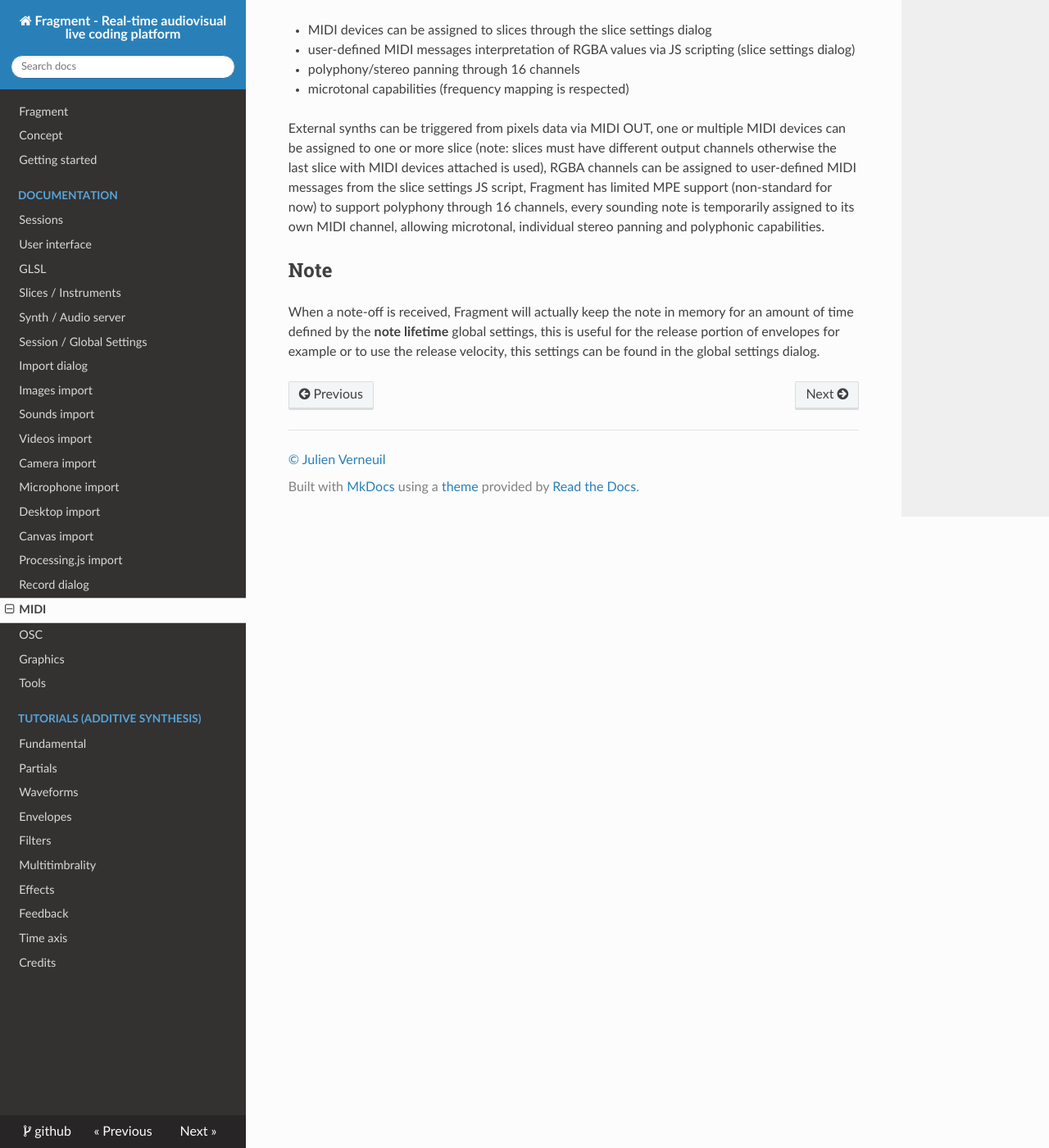
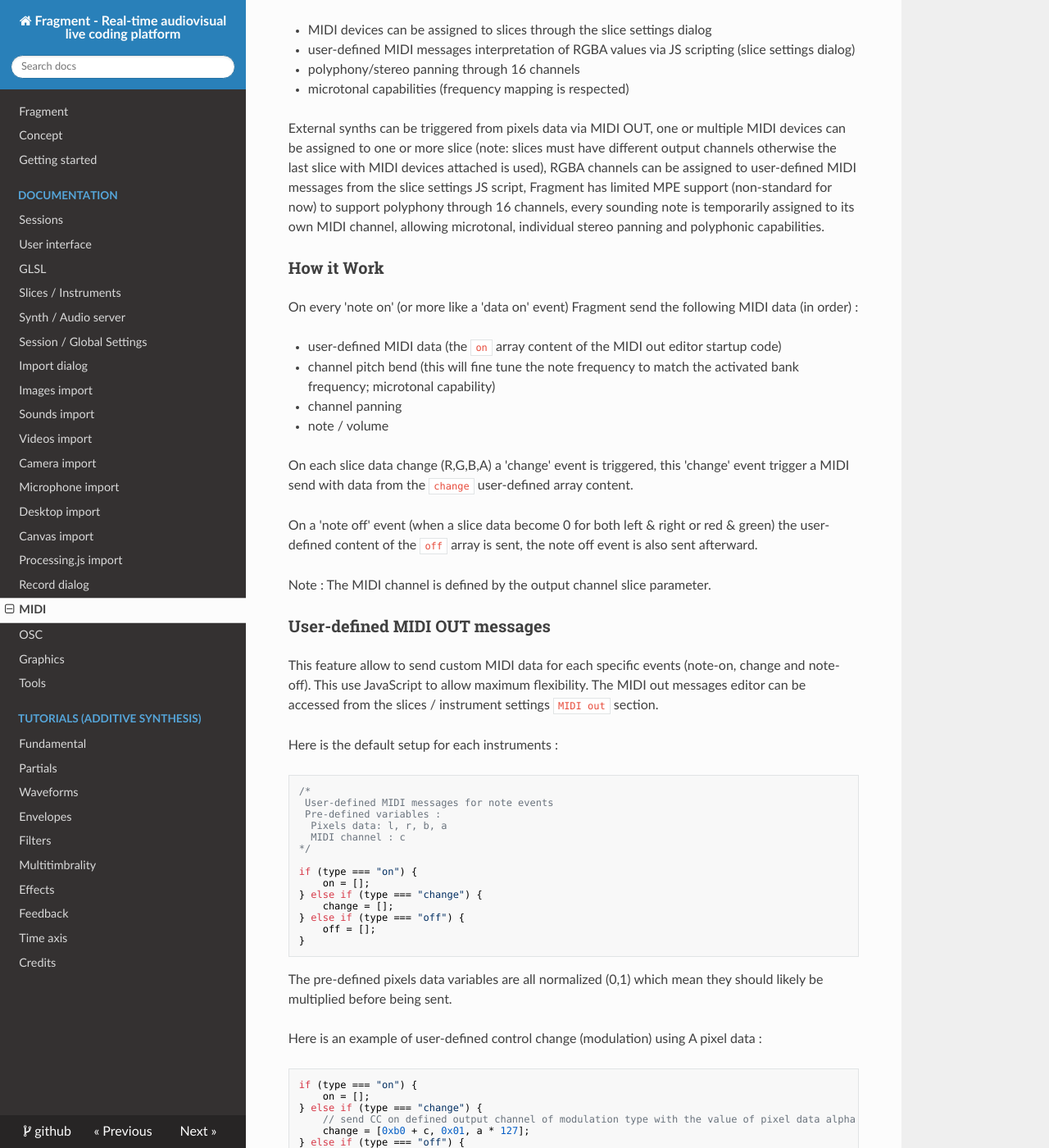
Before and after one commit to grz0zrg/fsynth, an MkDocs documentation site: the page built from documentation/mk/docs/midi.md, in a window 1280 px wide and 1400 px high, scrolled down 3183 px. Shown: the whole window at 82% size. Built offline with MkDocs 1.6.1, drawn with Linux system fonts in a browser that asks for light colours; nearby versions of some CDN libraries; old or Windows-style settings are respelled for this version of MkDocs; some of the changed text lies outside the part shown.

````diff
--- a/documentation/mk/docs/midi.md
+++ b/documentation/mk/docs/midi.md
@@ -153,6 +153,61 @@
 
 External synths can be triggered from pixels data via MIDI OUT, one or multiple MIDI devices can be assigned to one or more slice (note: slices must have different output channels otherwise the last slice with MIDI devices attached is used), RGBA channels can be assigned to user-defined MIDI messages from the slice settings JS script, Fragment has limited MPE support (non-standard for now) to support polyphony through 16 channels, every sounding note is temporarily assigned to its own MIDI channel, allowing microtonal, individual stereo panning and polyphonic capabilities.
 
+### How it Work
+
+On every 'note on' (or more like a 'data on' event) Fragment send the following MIDI data (in order) :
+
+* user-defined MIDI data (the `on` array content of the MIDI out editor startup code)
+* channel pitch bend (this will fine tune the note frequency to match the activated bank frequency; microtonal capability)
+* channel panning
+* note / volume
+
+On each slice data change (R,G,B,A) a 'change' event is triggered, this 'change' event trigger a MIDI send with data from the `change` user-defined array content.
+
+On a 'note off' event (when a slice data become 0 for both left & right or red & green) the user-defined content of the `off` array is sent, the note off event is also sent afterward.
+
+Note : The MIDI channel is defined by the output channel slice parameter.
+
+### User-defined MIDI OUT messages
+
+This feature allow to send custom MIDI data for each specific events (note-on, change and note-off). This use JavaScript to allow maximum flexibility. The MIDI out messages editor can be accessed from the slices / instrument settings `MIDI out` section.
+
+Here is the default setup for each instruments :
+
+```js
+/*
+ User-defined MIDI messages for note events
+ Pre-defined variables :
+  Pixels data: l, r, b, a
+  MIDI channel : c
+*/
+
+if (type === "on") {
+    on = [];
+} else if (type === "change") {
+    change = [];
+} else if (type === "off") {
+    off = [];
+}
+```
+
+The pre-defined pixels data variables are all normalized (0,1) which mean they should likely be multiplied before being sent.
+
+Here is an example of user-defined control change (modulation) using A pixel data :
+
+```js
+if (type === "on") {
+    on = [];
+} else if (type === "change") {
+    // send CC on defined output channel of modulation type with the value of pixel data alpha channel
+    change = [0xb0 + c, 0x01, a * 127];
+} else if (type === "off") {
+    off = [];
+}
+```
+
+Most JavaScript features in the MIDI out editor are supported, the editor data is saved and shared between session users.
+
 ## Note
 
 When a note-off is received, Fragment will actually keep the note in memory for an amount of time defined by the **note lifetime** global settings, this is useful for the release portion of envelopes for example or to use the release velocity, this settings can be found in the global settings dialog.
````
Also changed, not shown: 4 other files.
